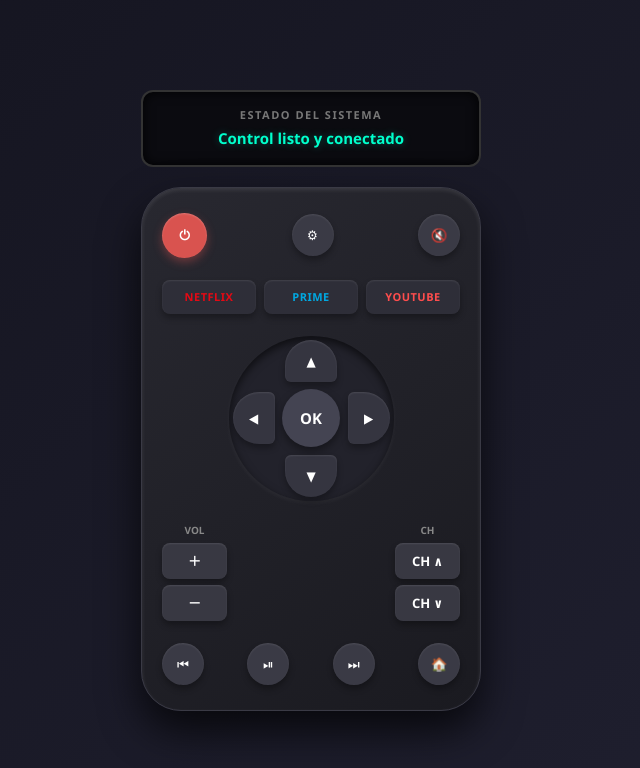
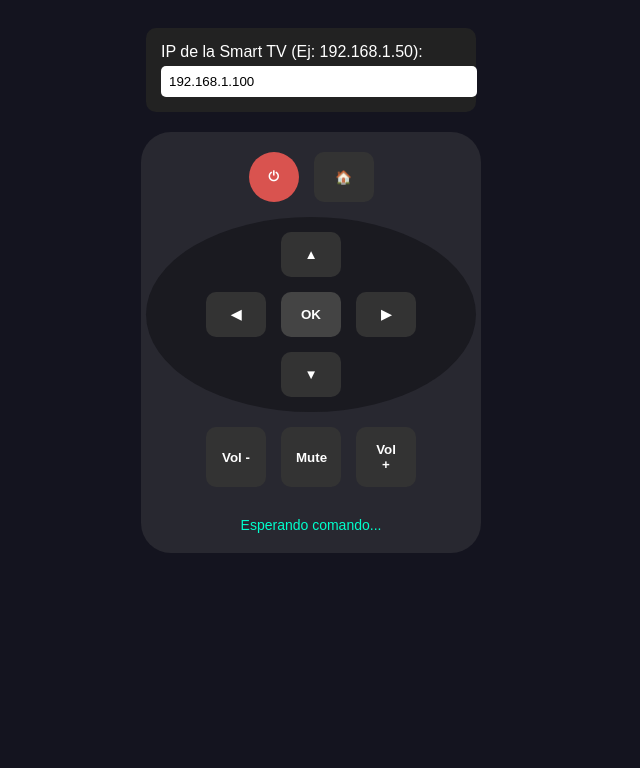
Before and after one commit to oscarcontuliano-cpu/Control, a plain HTML site: page Index.html in a window 1280 px wide. Shown: the whole page, without its empty margins (329-969 px from the left). Drawn offline with Linux system fonts and the light colour scheme.

Commit message:
Actualizar Index.html

```diff
--- a/Index.html
+++ b/Index.html
@@ -3,265 +3,100 @@
 <head>
     <meta charset="UTF-8">
     <meta name="viewport" content="width=device-width, initial-scale=1.0">
-    <title>Control Remoto Virtual</title>
+    <title>Control Smart TV Real</title>
     <style>
-        * {
-            box-sizing: border-box;
-            margin: 0;
-            padding: 0;
-            font-family: 'Segoe UI', Tahoma, Geneva, Verdana, sans-serif;
+        body {
+            background: #14141f; color: white;
+            font-family: Arial, sans-serif;
+            display: flex; flex-direction: column; align-items: center; padding: 20px;
         }
-
-        body {
-            background: linear-gradient(135deg, #14141f, #202030);
-            color: #ffffff;
-            display: flex;
-            flex-direction: column;
-            align-items: center;
-            justify-content: center;
-            min-height: 100vh;
-            padding: 20px;
+        .config-panel {
+            background: #222; padding: 15px; border-radius: 10px; margin-bottom: 20px; width: 300px;
         }
-
-        .container {
-            display: flex;
-            flex-direction: column;
-            align-items: center;
-            gap: 20px;
-            width: 100%;
-            max-width: 340px;
+        .config-panel input {
+            width: 100%; padding: 8px; margin-top: 5px; border-radius: 5px; border: none;
         }
-
-        /* Pantalla de estado */
-        .screen {
-            background-color: #0b0b10;
-            border: 2px solid #333;
-            border-radius: 12px;
-            padding: 15px;
-            width: 100%;
-            text-align: center;
-            box-shadow: inset 0 0 12px rgba(0,0,0,0.9);
+        .remote {
+            background: #282830; padding: 20px; border-radius: 30px; width: 300px;
+            display: flex; flex-direction: column; gap: 15px; align-items: center;
         }
-
-        .screen h3 {
-            font-size: 11px;
-            color: #777;
-            margin-bottom: 6px;
-            text-transform: uppercase;
-            letter-spacing: 1.5px;
+        .row { display: flex; gap: 15px; justify-content: center; width: 100%; }
+        button {
+            background: #333; color: white; border: none; padding: 15px; border-radius: 10px;
+            cursor: pointer; font-weight: bold; width: 60px;
         }
-
-        #status-display {
-            font-size: 15px;
-            color: #00ffcc;
-            font-weight: 600;
-            min-height: 22px;
-            text-shadow: 0 0 8px rgba(0,255,204,0.3);
-            transition: opacity 0.1s ease;
-        }
-
-        /* Diseño del Control Remoto */
-        .remote {
-            background: linear-gradient(145deg, #282830, #1a1a20);
-            border-radius: 40px;
-            padding: 25px 20px;
-            width: 100%;
-            box-shadow: 0 20px 40px rgba(0,0,0,0.7), inset 0 2px 4px rgba(255,255,255,0.1);
-            display: flex;
-            flex-direction: column;
-            gap: 22px;
-            border: 1px solid #3a3a45;
-        }
-
-        .row {
-            display: flex;
-            justify-content: space-between;
-            align-items: center;
-            width: 100%;
-        }
-
-        /* Estilo base de los botones */
-        button {
-            background: #33333d;
-            border: none;
-            color: #fff;
-            cursor: pointer;
-            transition: all 0.1s ease;
-            display: flex;
-            align-items: center;
-            justify-content: center;
-            box-shadow: 0 4px 6px rgba(0,0,0,0.3), inset 0 1px 2px rgba(255,255,255,0.1);
-            outline: none;
-            user-select: none;
-        }
-
-        button:active, button.clicked {
-            transform: scale(0.93);
-            box-shadow: 0 2px 3px rgba(0,0,0,0.3), inset 0 2px 4px rgba(0,0,0,0.6);
-            background: #222228 !important;
-        }
-
-        /* Botón de Encendido (Power) */
-        .btn-power {
-            background: #d9534f;
-            color: white;
-            border-radius: 50%;
-            width: 45px;
-            height: 45px;
-            font-weight: bold;
-            box-shadow: 0 4px 10px rgba(217, 83, 79, 0.4), inset 0 1px 2px rgba(255,255,255,0.2);
-        }
-        .btn-power:active {
-            background: #b52b27 !important;
-        }
-
-        /* Botones redondos estándar */
-        .btn-round {
-            width: 42px;
-            height: 42px;
-            border-radius: 50%;
-            background: #3a3a45;
-        }
-
-        /* Pad de Navegación Direccional (D-Pad) */
-        .d-pad-container {
-            position: relative;
-            width: 165px;
-            height: 165px;
-            background: #22222b;
-            border-radius: 50%;
-            margin: 0 auto;
-            box-shadow: inset 0 4px 8px rgba(0,0,0,0.6), 0 2px 5px rgba(255,255,255,0.05);
-            display: flex;
-            align-items: center;
-            justify-content: center;
-        }
-
-        .d-btn {
-            position: absolute;
-            background: #353540;
-            border: none;
-            color: white;
-            cursor: pointer;
-            transition: background 0.15s;
-        }
-
-        .d-btn:active {
-            background: #505060;
-        }
-
-        .btn-up { top: 4px; left: 50%; transform: translateX(-50%); width: 52px; height: 42px; border-radius: 26px 26px 6px 6px; }
-        .btn-down { bottom: 4px; left: 50%; transform: translateX(-50%); width: 52px; height: 42px; border-radius: 6px 6px 26px 26px; }
-        .btn-left { left: 4px; top: 50%; transform: translateY(-50%); width: 42px; height: 52px; border-radius: 26px 6px 6px 26px; }
-        .btn-right { right: 4px; top: 50%; transform: translateY(-50%); width: 42px; height: 52px; border-radius: 6px 26px 26px 6px; }
-
-        .btn-ok {
-            width: 58px;
-            height: 58px;
-            border-radius: 50%;
-            background: #444452;
-            font-weight: bold;
-            font-size: 15px;
-            box-shadow: 0 4px 8px rgba(0,0,0,0.4);
-            z-index: 2;
-        }
-        .btn-ok:active {
-            background: #30303a !important;
-        }
-
-        /* Botones de Volumen y Canal */
-        .btn-bar {
-            width: 65px;
-            height: 36px;
-            border-radius: 8px;
-            background: #383842;
-            font-size: 13px;
-            font-weight: bold;
-        }
-
-        /* Accesos directos a Apps */
-        .app-buttons {
-            display: flex;
-            justify-content: space-between;
-            gap: 8px;
-        }
-
-        .btn-app {
-            flex: 1;
-            border-radius: 8px;
-            height: 34px;
-            font-size: 11px;
-            font-weight: bold;
-            background: #2e2e38;
-            letter-spacing: 0.5px;
-        }
-
-        .btn-netflix { color: #e50914; }
-        .btn-prime { color: #00a8e1; }
-        .btn-youtube { color: #ff4d4d; }
+        button:active { background: #555; }
+        .btn-power { background: #d9534f; border-radius: 50%; width: 50px; height: 50px; }
+        #status { margin-top: 15px; color: #00ffcc; font-size: 14px; text-align: center;}
     </style>
 </head>
 <body>
 
-    <div class="container">
-        <!-- Pantalla de Estado -->
-        <div class="screen">
-            <h3>Estado del Sistema</h3>
-            <div id="status-display">Control listo y conectado</div>
+    <div class="config-panel">
+        <label>IP de la Smart TV (Ej: 192.168.1.50):</label>
+        <input type="text" id="tv-ip" placeholder="192.168.1.X" value="192.168.1.100">
     </div>
 
-        <!-- Cuerpo del Control Remoto -->
     <div class="remote">
-
-            <!-- Fila Superior: Power, Ajustes, Mute -->
         <div class="row">
-                <button class="btn-power" onclick="pressButton('Power (Encendido)')">⏻</button>
-                <button class="btn-round" onclick="pressButton('Ajustes')">⚙</button>
-                <button class="btn-round" onclick="pressButton('Silenciar (Mute)')">🔇</button>
+            <button class="btn-power" onclick="sendCommand('Power')">⏻</button>
+            <button onclick="sendCommand('Home')">🏠</button>
         </div>
 
-            <!-- Accesos directos de Apps -->
-            <div class="app-buttons">
-                <button class="btn-app btn-netflix" onclick="pressButton('Netflix')">NETFLIX</button>
-                <button class="btn-app btn-prime" onclick="pressButton('Prime Video')">PRIME</button>
-                <button class="btn-app btn-youtube" onclick="pressButton('YouTube')">YOUTUBE</button>
+        <div class="row" style="flex-direction: column; align-items: center; background: #1a1a20; padding: 15px; border-radius: 50%;">
+            <button onclick="sendCommand('Up')">▲</button>
+            <div class="row">
+                <button onclick="sendCommand('Left')">◀</button>
+                <button onclick="sendCommand('Select')" style="background:#444;">OK</button>
+                <button onclick="sendCommand('Right')">▶</button>
+            </div>
+            <button onclick="sendCommand('Down')">▼</button>
         </div>
 
-            <!-- Panel Direccional (D-Pad) -->
-            <div class="d-pad-container">
-                <button class="d-btn btn-up" onclick="pressButton('Arriba')">▲</button>
-                <button class="d-btn btn-left" onclick="pressButton('Izquierda')">◀</button>
-                <button class="d-btn btn-right" onclick="pressButton('Derecha')">▶</button>
-                <button class="d-btn btn-down" onclick="pressButton('Abajo')">▼</button>
-                <button class="btn-ok" onclick="pressButton('OK / Seleccionar')">OK</button>
+        <div class="row">
+            <button onclick="sendCommand('VolumeDown')">Vol -</button>
+            <button onclick="sendCommand('VolumeMute')">Mute</button>
+            <button onclick="sendCommand('VolumeUp')">Vol +</button>
         </div>
 
-            <!-- Fila de Volúmenes y Canales -->
-            <div class="row">
-                <div style="display: flex; flex-direction: column; gap: 6px; align-items: center;">
-                    <span style="font-size: 10px; color: #888; font-weight: bold;">VOL</span>
-                    <button class="btn-bar" onclick="pressButton('Volumen +')">＋</button>
-                    <button class="btn-bar" onclick="pressButton('Volumen -')">－</button>
-                </div>
-                <div style="display: flex; flex-direction: column; gap: 6px; align-items: center;">
-                    <span style="font-size: 10px; color: #888; font-weight: bold;">CH</span>
-                    <button class="btn-bar" onclick="pressButton('Canal Arriba')">CH ∧</button>
-                    <button class="btn-bar" onclick="pressButton('Canal Abajo')">CH ∨</button>
-                </div>
-            </div>
-
-            <!-- Botones multimedia inferiores -->
-            <div class="row">
-                <button class="btn-round" onclick="pressButton('Retroceder')">⏮</button>
-                <button class="btn-round" onclick="pressButton('Reproducir / Pausa')">⏯</button>
-                <button class="btn-round" onclick="pressButton('Avanzar')">⏭</button>
-                <button class="btn-round" onclick="pressButton('Home / Inicio')">🏠</button>
-            </div>
-
-        </div>
+        <div id="status">Esperando comando...</div>
     </div>
 
     <script>
-        function pressButton(actionName) {
-            const display = document.getElementById('status-display');
-            display.style.opacity = '0.
+        // Función real que se comunica con la API de la TV en la red local
+        async function sendCommand(key) {
+            const ip = document.getElementById('tv-ip').value;
+            const statusDisplay = document.getElementById('status');
+
+            if (!ip) {
+                statusDisplay.style.color = '#ff4d4d';
+                statusDisplay.textContent = 'Error: Ingresa la IP de la TV';
+                return;
+            }
+
+            statusDisplay.style.color = '#fff';
+            statusDisplay.textContent = `Enviando '${key}'...`;
+
+            // Esta URL es el estándar para TVs con sistema Roku
+            // Para otras marcas (LG, Samsung), la URL y el método (fetch/websocket) cambia drásticamente.
+            const url = `http://${ip}:8060/keypress/${key}`;
+
+            try {
+                // Se envía la petición por la red Wi-Fi
+                const response = await fetch(url, {
+                    method: 'POST',
+                    mode: 'no-cors' // Necesario para evitar bloqueos del navegador en redes locales
+                });
+
+                statusDisplay.style.color = '#00ffcc';
+                statusDisplay.textContent = `Comando '${key}' enviado con éxito`;
+
+            } catch (error) {
+                console.error('Error de conexión:', error);
+                statusDisplay.style.color = '#ff4d4d';
+                statusDisplay.textContent = 'Error: No se pudo conectar a la TV';
+            }
+        }
+    </script>
+</body>
+</html>
```
Lines whose indentation alone changed are shown as unchanged.
